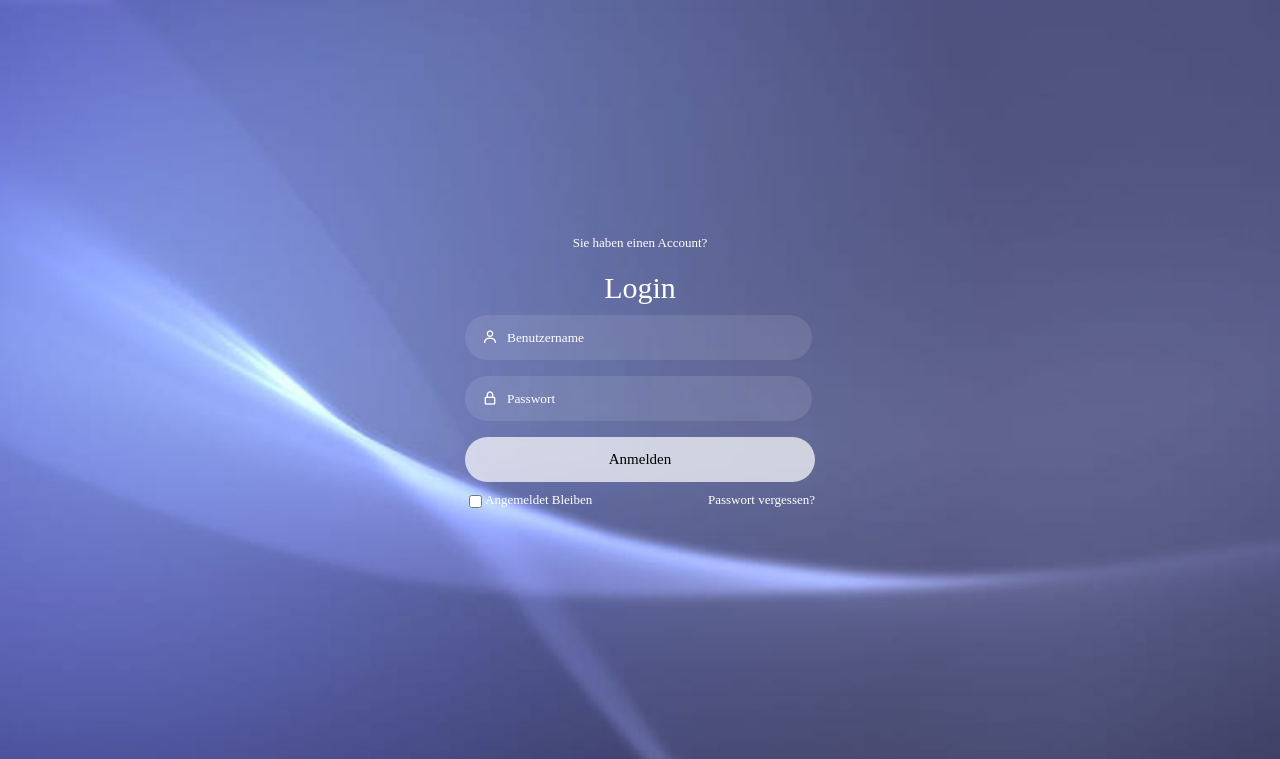
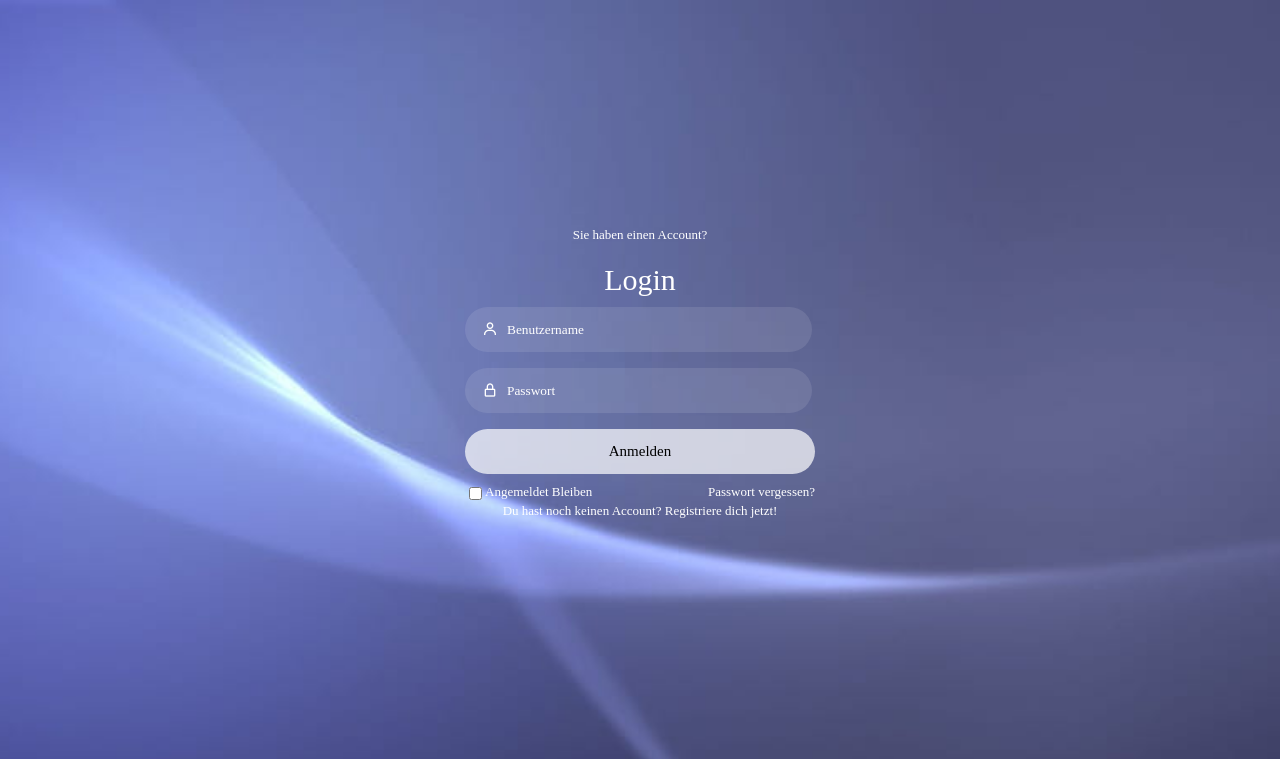
Before and after one commit to Yodaking8549/Kiosk, a PHP site: page / in a window 1280 px wide. Shown: the top 759 px of the page. Run offline with PHP 8.4, Linux system fonts and the light colour scheme.

Commit message:
Registrieren
Ich habe die Registrieren-Funktionalität in meine login seite hinzugfügt

```diff
--- a/Login/index.html
+++ b/Login/index.html
@@ -37,6 +37,9 @@
                     <label><a href="#">Passwort vergessen?</a></label>
                 </div>
             </div>
+            <div class="subbottom">
+                <label><a href="#">Du hast noch keinen Account? Registriere dich jetzt!</a></label>
+            </div>
         </div>
     </div>
 </body>
--- a/Login/style.css
+++ b/Login/style.css
@@ -86,3 +86,10 @@ label a{
     color: #fff;
     text-decoration: none;
 }
+.subbottom{
+    display: flex;
+    flex-direction: row;
+    justify-content: center;
+    font-size: small;
+    color: #fff;
+}
```
